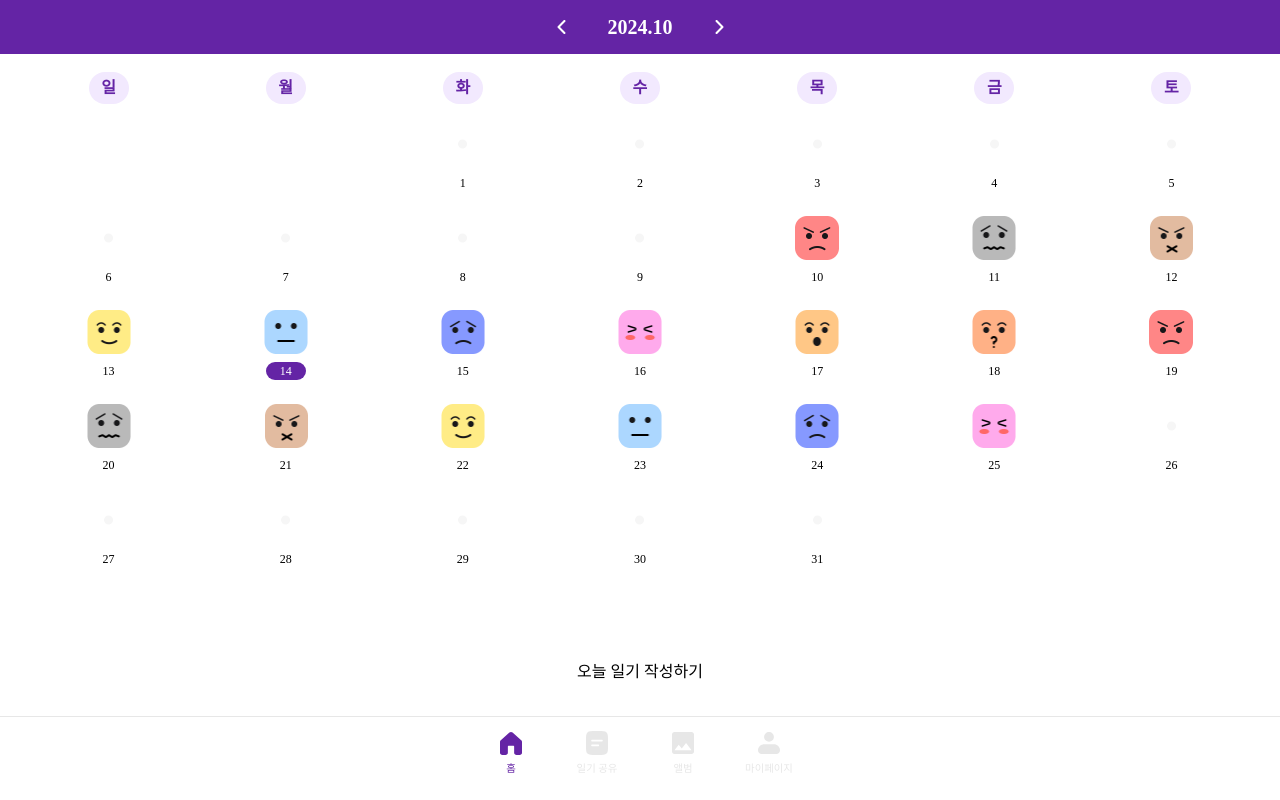
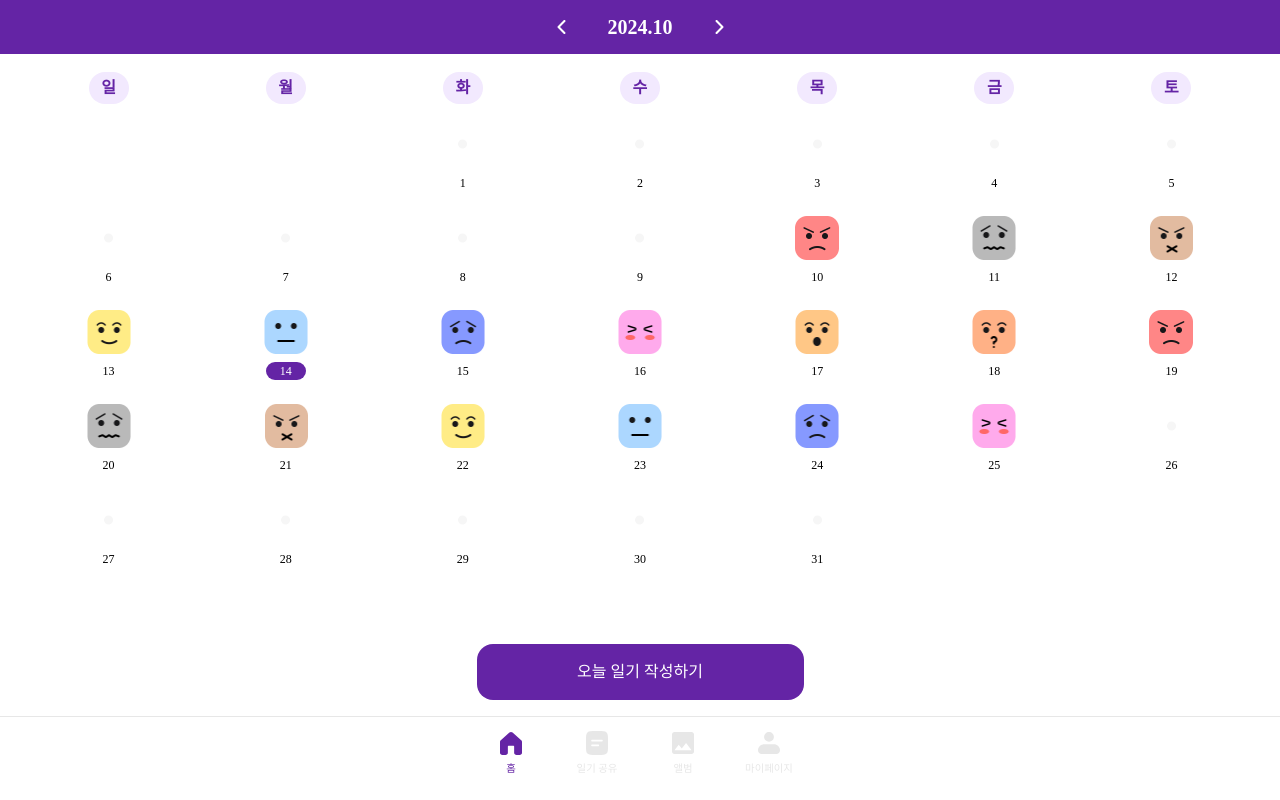
Before and after one commit to Canvas-Diary/Frontend, a React (Vite) app: page / in a window 1280 px wide. Built offline with nearby package versions, Linux system fonts and the light colour scheme.

Commit message:
feat: 수정된 Button 적용

```diff
--- a/src/pages/Home.tsx
+++ b/src/pages/Home.tsx
@@ -111,6 +111,7 @@ const Home = () => {
           active={true}
           text="오늘 일기 작성하기"
           onClickHandler={onClickCreateDiary}
+          bgColor="dark"
         />
       </div>
     </div>
```
